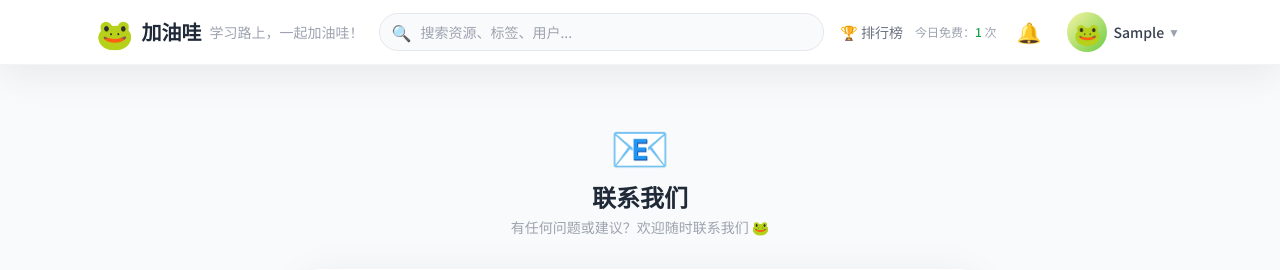
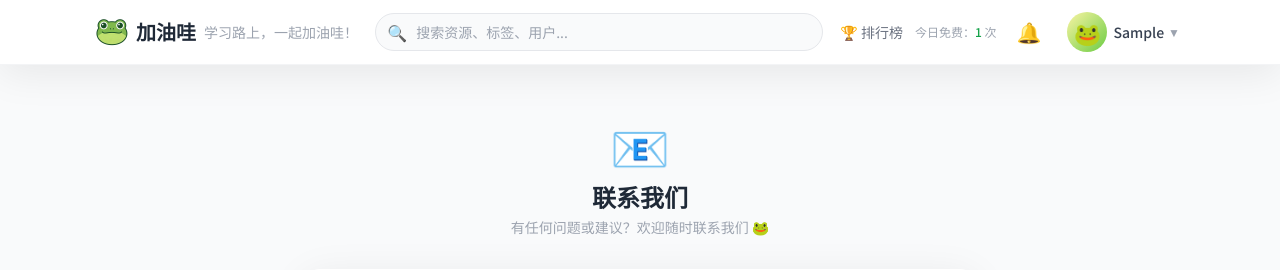
Before and after one commit to clytiee/jiayouwa, a Django app: page /contact/ in a window 1280 px wide. Shown: the top 270 px of the page. Run offline with Django 5.2, Linux system fonts and the light colour scheme; the visitor is signed in with stand-in values (Sample User, id 1); data that the repository does not hold is empty; some libraries are stand-ins or nearby versions.

Commit message:
logo更换为图片

```diff
--- a/templates/base.html
+++ b/templates/base.html
@@ -176,11 +176,11 @@
             <div class="flex justify-between items-center h-16">
 
                 <!-- Logo -->
-                <a href="/" class="flex items-center space-x-2 flex-shrink-0">
-                    <span class="text-3xl">🐸</span>
-                    <span class="text-xl font-bold text-gray-800">加油哇</span>
-                    <span class="hidden sm:inline text-sm text-gray-400">学习路上，一起加油哇！</span>
-                </a>
+				<a href="/" class="flex items-center space-x-2 flex-shrink-0">
+					<img src="/static/logo.png" alt="加油哇" class="h-8 w-8">
+					<span class="text-xl font-bold text-gray-800">加油哇</span>
+					<span class="hidden sm:inline text-sm text-gray-400">学习路上，一起加油哇！</span>
+				</a>
 
                 <!-- 搜索框 -->
                 <div class="flex-1 max-w-md mx-4 hidden md:block">
```
Also changed, not shown: static/logo.png (added).
